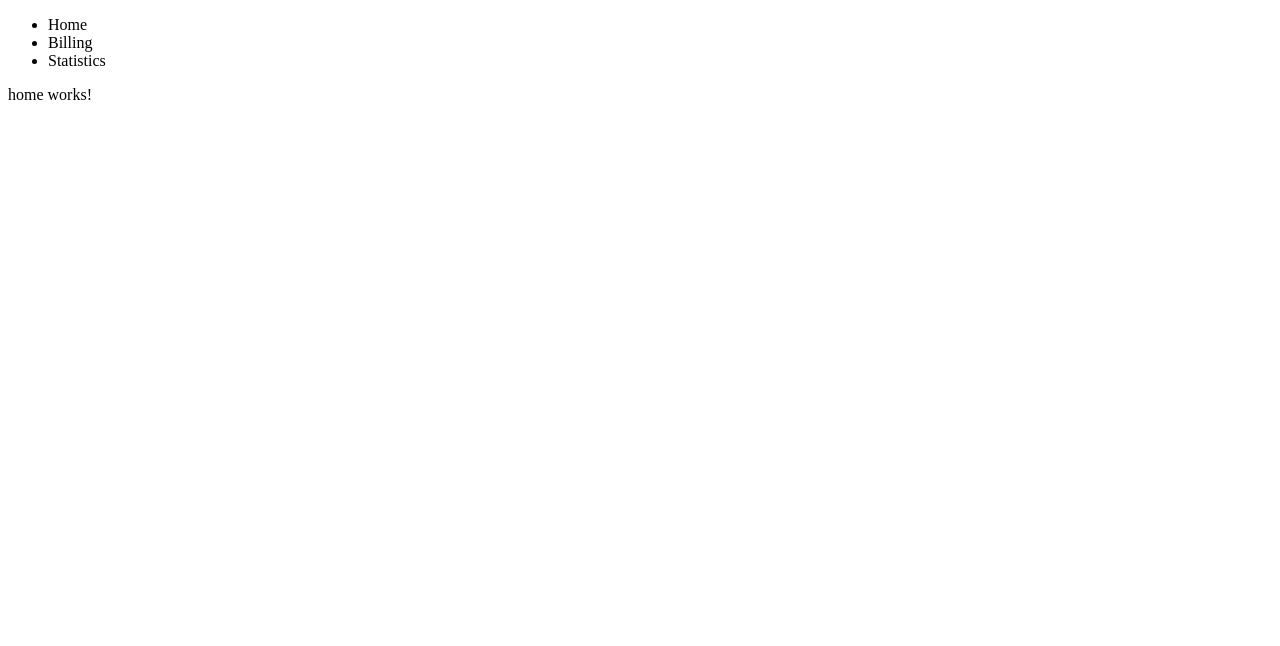
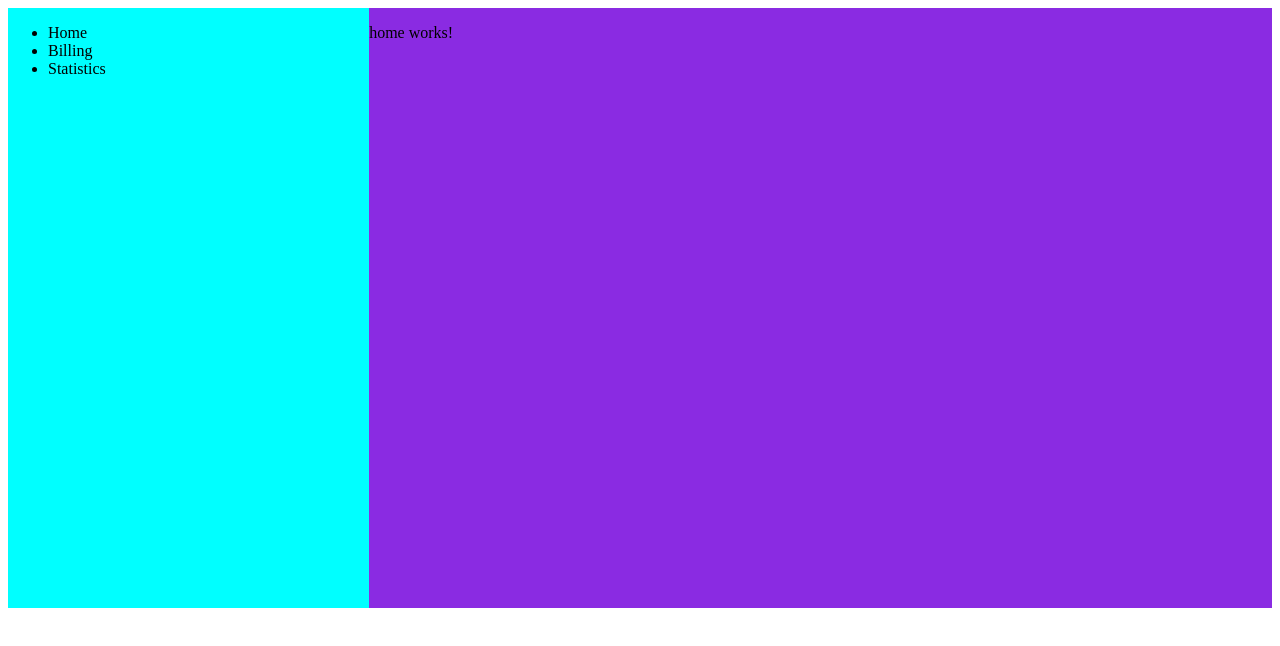
Before and after one commit to szobek/lastProjectWithAngular, an Angular app: page /home in a window 1280 px wide. Shown: the top 646 px of the page. Built offline with nearby package versions, Linux system fonts and the light colour scheme.

Commit message:
Base style for layout

```diff
--- a/src/app/components/main-container/main-container.component.html
+++ b/src/app/components/main-container/main-container.component.html
@@ -2,7 +2,7 @@
     <aside>
         <app-nav/>
     </aside>
-    <section>
+    <section id="main-content">
         <router-outlet />
     </section>
 </main>
--- a/src/app/components/main-container/main-container.component.scss
+++ b/src/app/components/main-container/main-container.component.scss
@@ -0,0 +1,13 @@
+main{
+    display: flex;
+    flex-direction: row;
+    min-height: 600px;
+    aside{
+        background-color: aqua;
+        flex: 2;
+    }
+    #main-content{
+        background-color: blueviolet;
+        flex: 5;
+    }
+}
```
